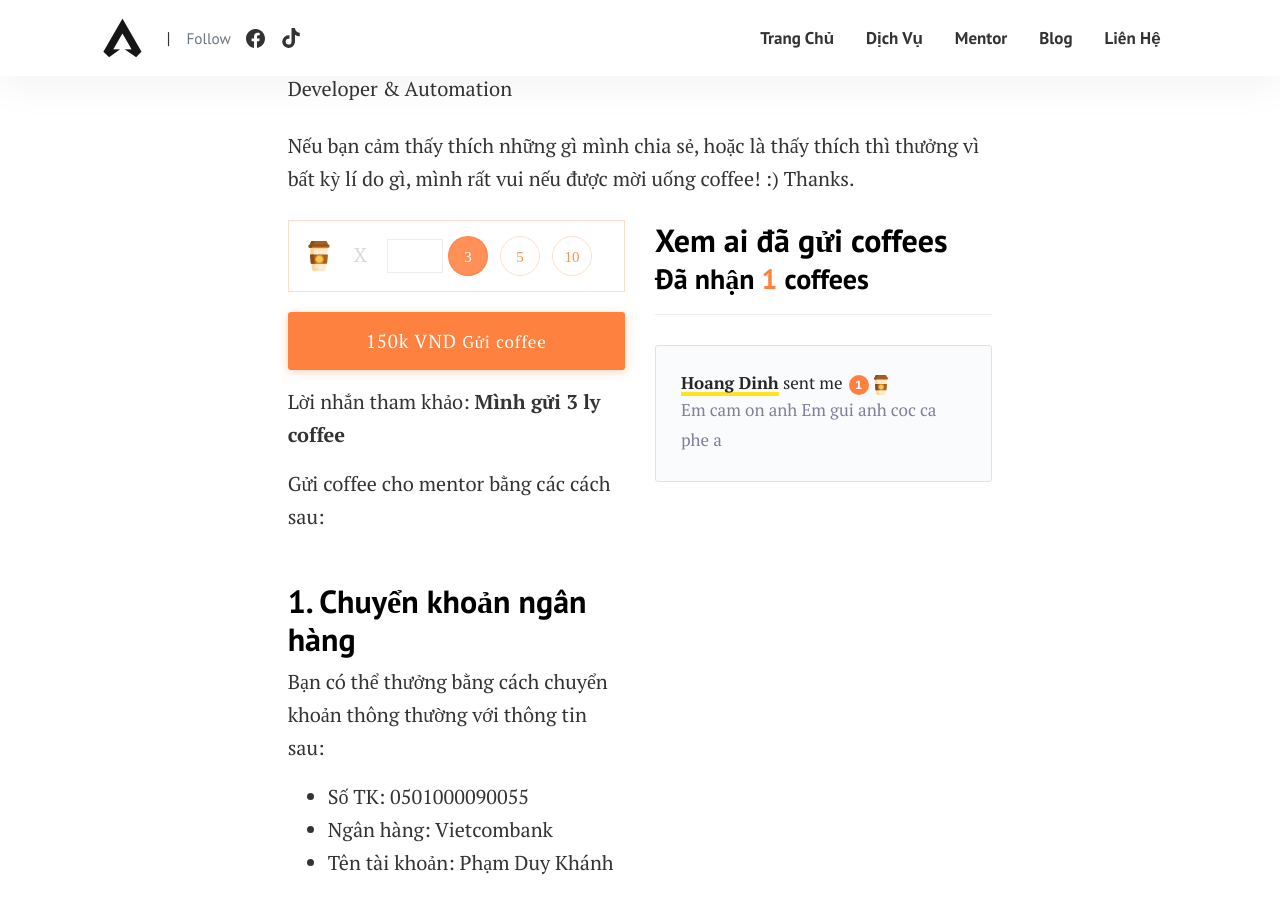
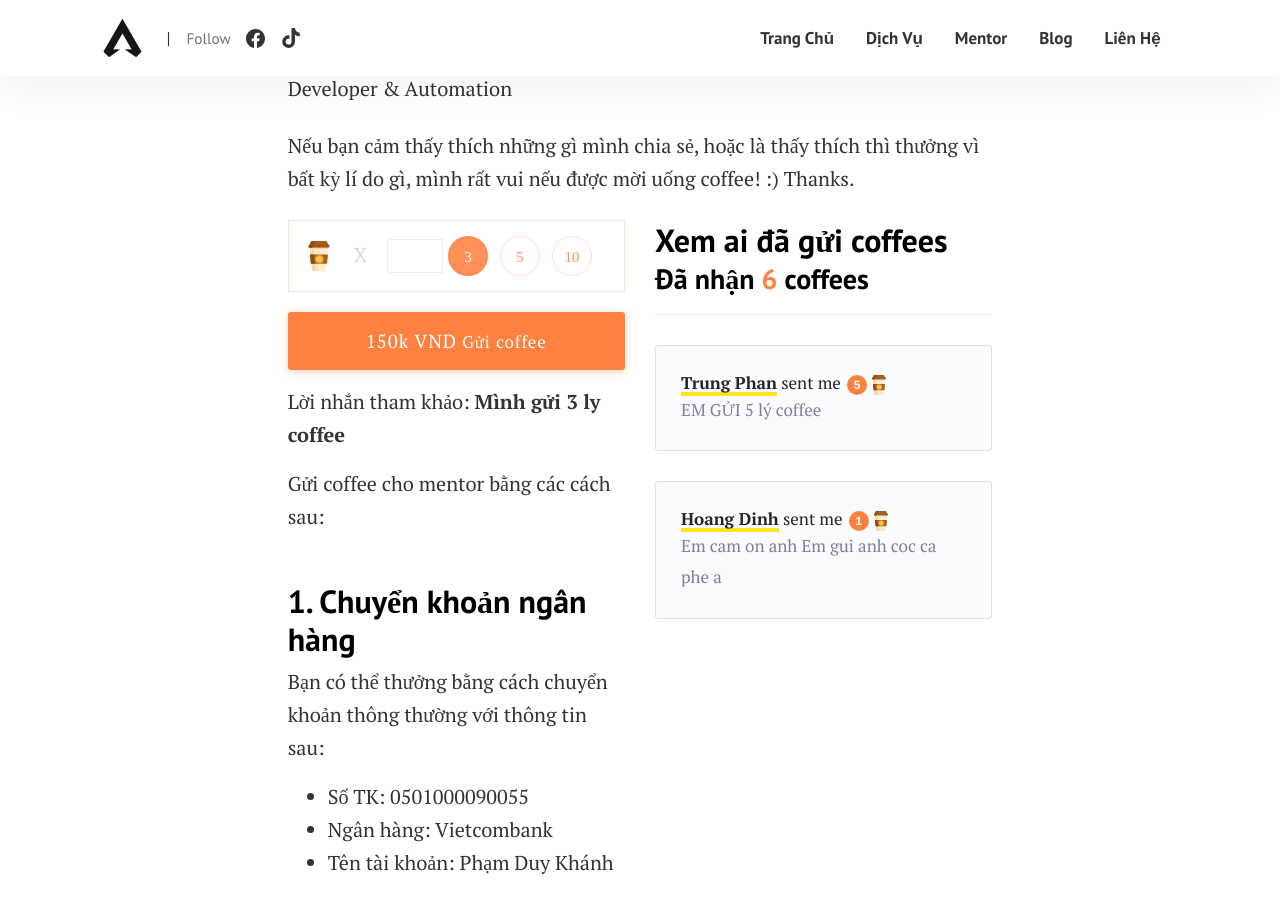
Before and after one commit to duykhanhrc/duykhanhrc.github.io, a Jekyll site: the page built from pages/donate.md, in a window 1280 px wide and 900 px high, scrolled down 572 px. Built offline with Jekyll 4.4.1, drawn with Linux system fonts in a browser that asks for light colours.

Commit message:
rebuilding site Mon Nov  8 10:08:28 SEAST 2021

```diff
--- a/pages/donate.md
+++ b/pages/donate.md
@@ -77,9 +77,13 @@ Cuối cùng là cách chuyển qua Paypal bằng cách click vô link trên.
 <div class="col-sm-6 col-md-6 col-lg-6">
   <div class="mt-0">
     <h2 class="mb-0 mt-0" style="line-height: 1.3;">Xem ai đã gửi coffees</h2>
-    <h3 class="mb-0 mt-0" style="line-height: 1.3;">Đã nhận <span class="text-orange">{{ site.donators.size }}</span> coffees</h3>
+    <h3 class="mb-0 mt-0" style="line-height: 1.3;">Đã nhận <span class="text-orange">
+    {% assign total = 0 %}
+    {% for donator in site.donators %}
+      {% assign total = total | plus: donator.quantity %}
+    {% endfor %}{{ total }}</span> coffees</h3>
     <hr>
-    {% for donator in site.donators %}
+    {% for donator in site.donators reversed %}
     <div class="post message">
       <div class="row ml-0 mr-0">
         <div style="color: #262626;line-height:1.4;">
```
Also changed, not shown: _donators/2021-11-05-0001.md (renamed from _donators/001.md, +1 -1 lines), _donators/2021-11-08-0002.md (added, +7 -0 lines).
